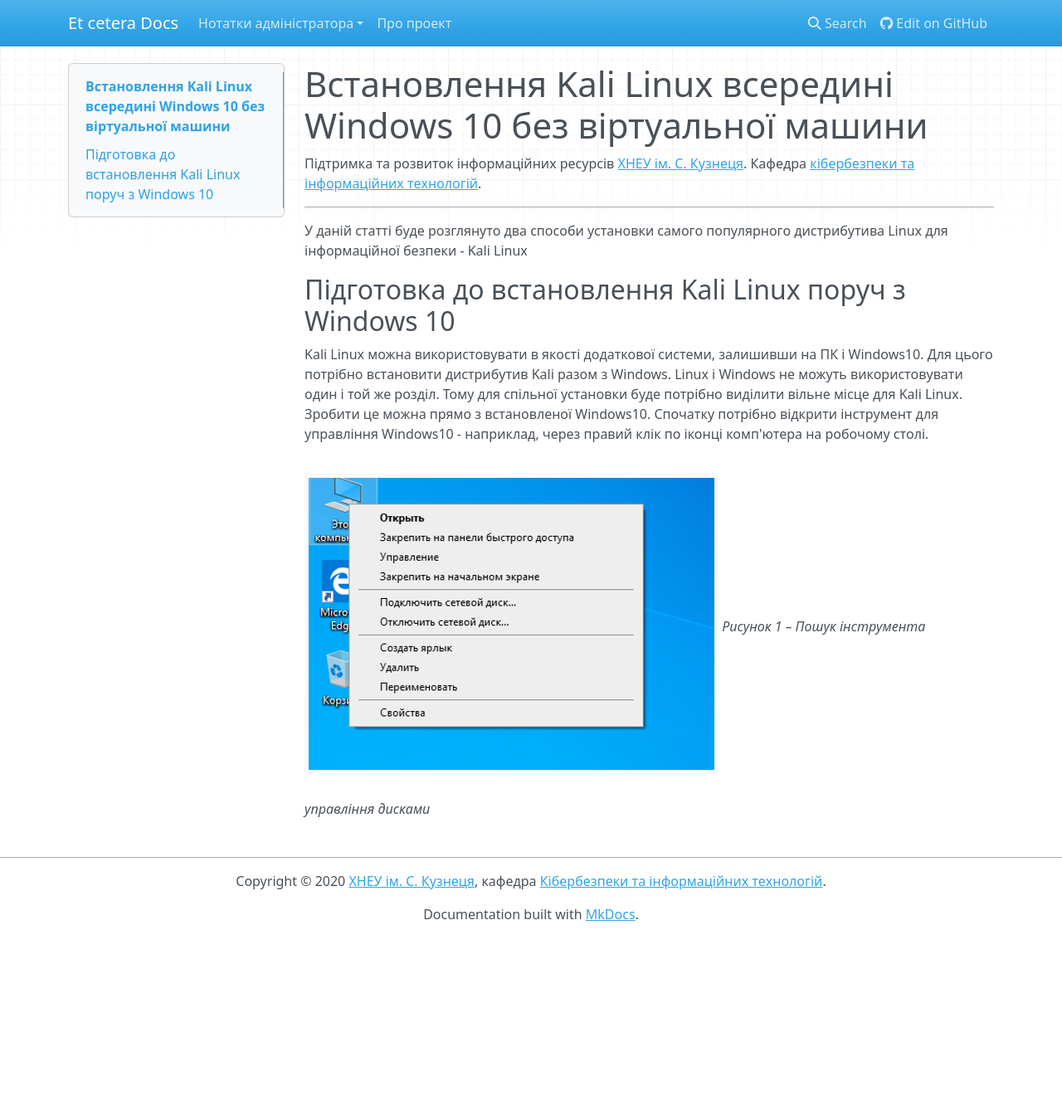
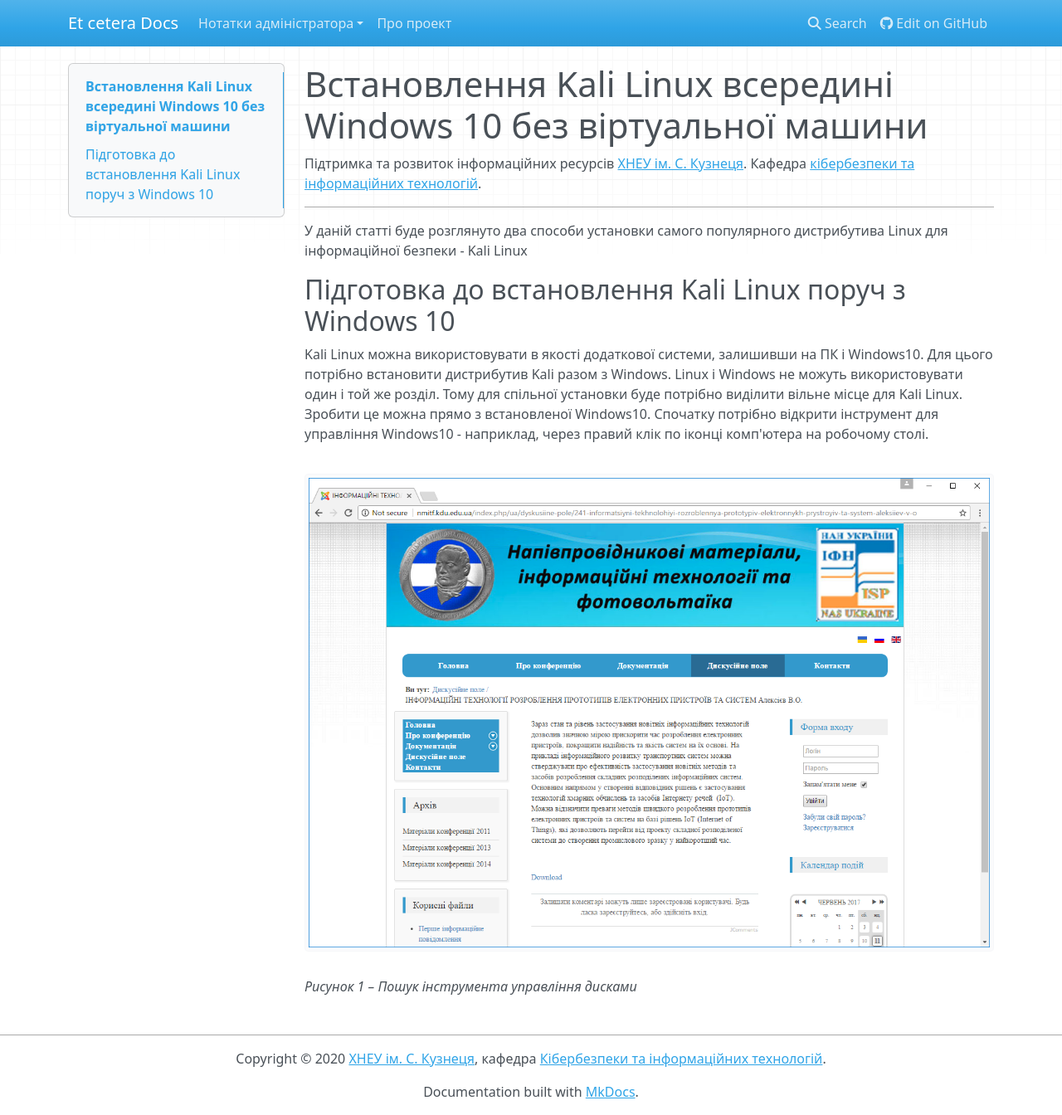
Before and after one commit to texnotes/sitesdocs, an MkDocs documentation site: the page built from docs/kaliwindows.md, in a window 1280 px wide and 1344 px high. Shown: the whole window at 83% size. Built offline with MkDocs 1.6.1, drawn with Linux system fonts in a browser that asks for light colours; nearby versions of some CDN libraries.

Commit message:
Update kaliwindows.md

```diff
--- a/docs/kaliwindows.md
+++ b/docs/kaliwindows.md
@@ -11,5 +11,5 @@ Kali Linux можна використовувати в якості додат
 Linux і Windows не можуть використовувати один і той же розділ. Тому для спільної установки буде потрібно виділити вільне місце для Kali Linux. Зробити це можна прямо з встановленої Windows10.
 Спочатку потрібно відкрити інструмент для управління Windows10 - наприклад, через правий клік по іконці комп'ютера на робочому столі.
 
-![Рисунок 1](/img/img-6001.png)
+![Рисунок 1](/img/img-1.png)
 *Рисунок 1 – Пошук інструмента управління дисками*
```
